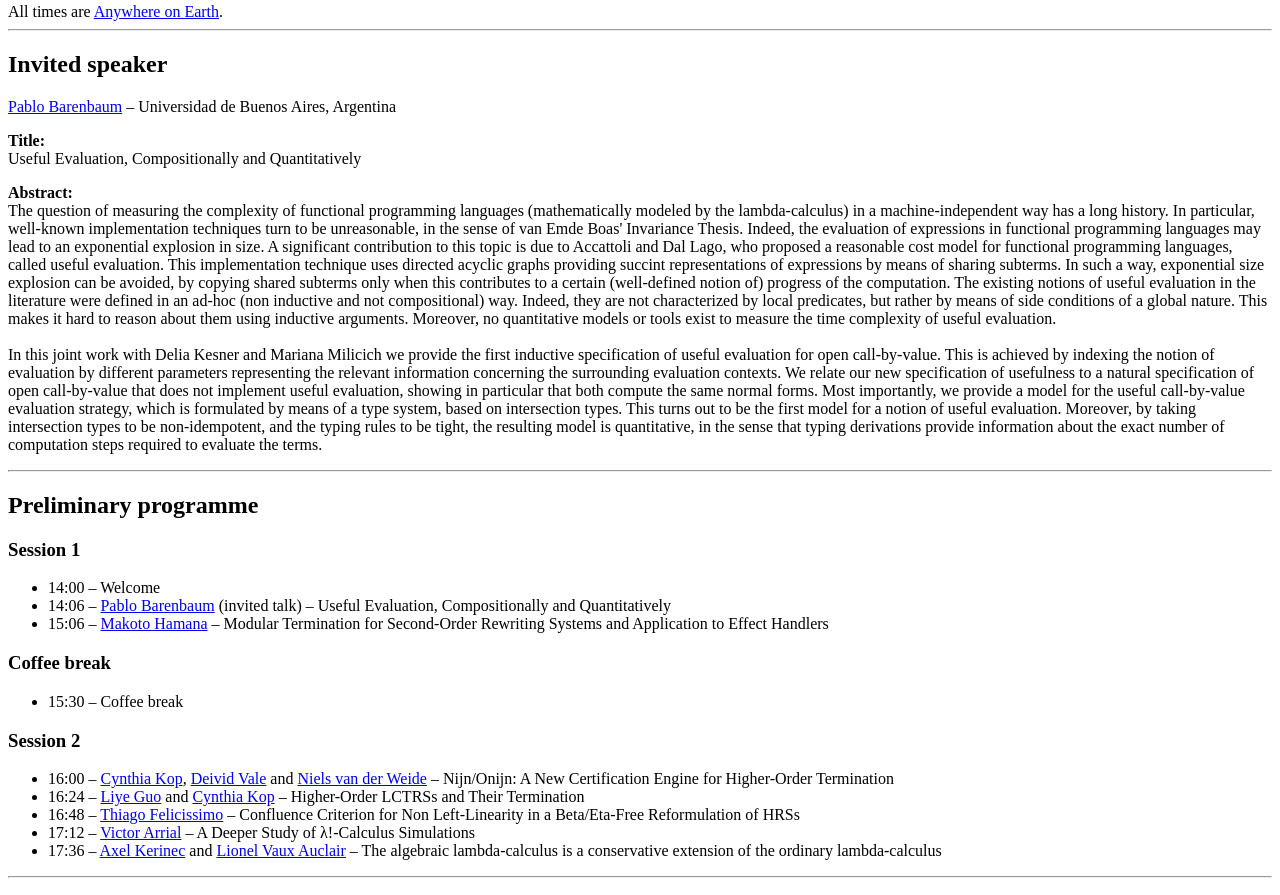
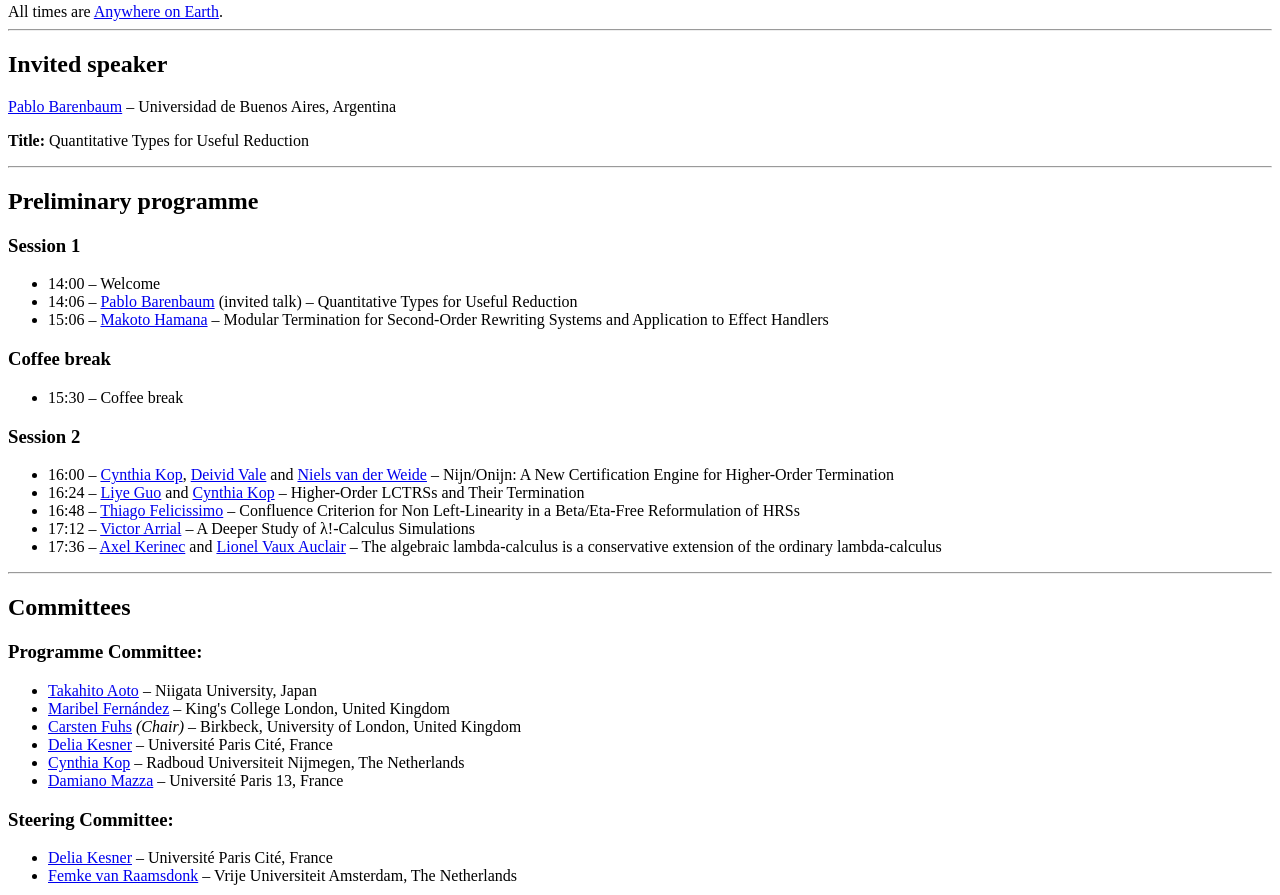
Before and after one commit to hor2023/hor2023.github.io, a plain HTML site: page index.html in a window 1280 px wide. Shown: the part 990-1885 px from the top of the page. Drawn offline with Linux system fonts and the light colour scheme.

Commit message:
Update invited talk

```diff
--- a/index.html
+++ b/index.html
@@ -161,45 +161,8 @@ All times are <a href="https://en.wikipedia.org/wiki/Anywhere_on_Earth">Anywhere
 
 <p>
 
-<b>Title:</b><br>
-Useful Evaluation, Compositionally and Quantitatively
-
-<p>
-
-<b>Abstract:</b><br>
-The question of measuring the complexity of functional programming languages
-(mathematically modeled by the lambda-calculus) in a machine-independent way
-has a long history. In particular, well-known implementation techniques turn to
-be unreasonable, in the sense of van Emde Boas' Invariance Thesis. Indeed, the
-evaluation of expressions in functional programming languages may lead to an
-exponential explosion in size. A significant contribution to this topic is due
-to Accattoli and Dal Lago, who proposed a reasonable cost model for functional
-programming languages, called useful evaluation. This implementation technique
-uses directed acyclic graphs providing succint representations of expressions
-by means of sharing subterms. In such a way, exponential size explosion can be
-avoided, by copying shared subterms only when this contributes to a certain
-(well-defined notion of) progress of the computation. The existing notions of
-useful evaluation in the literature were defined in an ad-hoc (non inductive
-and not compositional) way. Indeed, they are not characterized by local
-predicates, but rather by means of side conditions of a global nature. This
-makes it hard to reason about them using inductive arguments.  Moreover, no
-quantitative models or tools exist to measure the time complexity of useful
-evaluation.<br><br>
-
-In this joint work with Delia Kesner and Mariana Milicich we provide the first
-inductive specification of useful evaluation for open call-by-value. This is
-achieved by indexing the notion of evaluation by different parameters
-representing the relevant information concerning the surrounding evaluation
-contexts. We relate our new specification of usefulness to a natural
-specification of open call-by-value that does not implement useful evaluation,
-showing in particular that both compute the same normal forms. Most
-importantly, we provide a model for the useful call-by-value evaluation
-strategy, which is formulated by means of a type system, based on intersection
-types. This turns out to be the first model for a notion of useful evaluation.
-Moreover, by taking intersection types to be non-idempotent, and the typing
-rules to be tight, the resulting model is quantitative, in the sense that
-typing derivations provide information about the exact number of computation
-steps required to evaluate the terms.
+<b>Title:</b>
+Quantitative Types for Useful Reduction
 
 <hr/>
 
@@ -246,7 +209,8 @@ Welcome
 </li>
 <li>14:06 &ndash;
 <a href="https://foones.github.io/">Pablo Barenbaum</a> (invited talk) &ndash;
-Useful Evaluation, Compositionally and Quantitatively</li>
+Quantitative Types for Useful Reduction
+</li>
 <li>
 15:06 &ndash;
 <a href="http://solweb.mydns.jp/hamana/">Makoto Hamana</a> &ndash;
```
